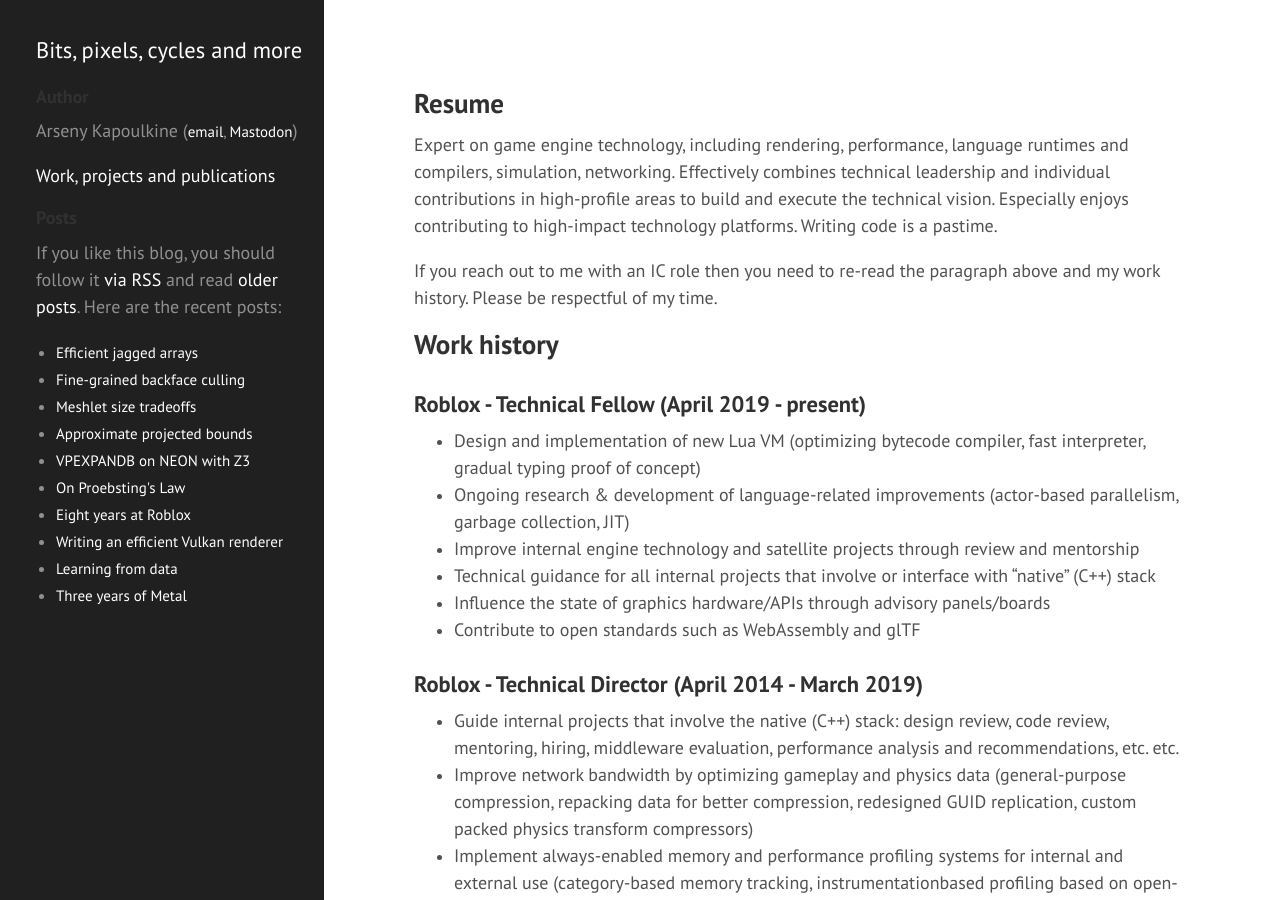
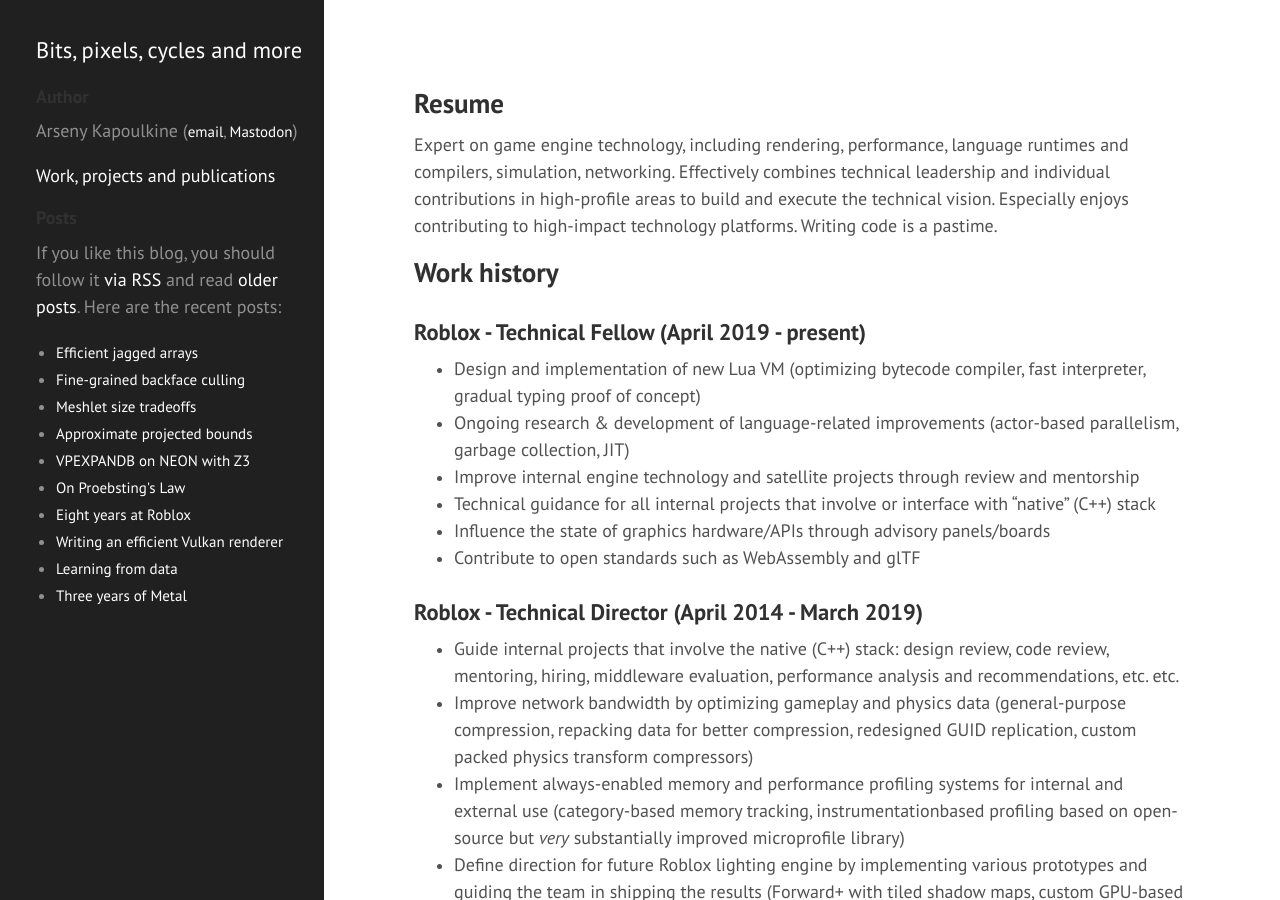
Before and after one commit to zeux/zeux.github.io, a Jekyll site: the page built from resume.md, in a window 1280 px wide and 900 px high. Built offline with Jekyll 4.4.1, drawn with Linux system fonts in a browser that asks for light colours.

Commit message:
Remove aggressively worded sentence
Niceness prevails!

```diff
--- a/resume.md
+++ b/resume.md
@@ -6,8 +6,6 @@
 ## Resume
 
 Expert on game engine technology, including rendering, performance, language runtimes and compilers, simulation, networking. Effectively combines technical leadership and individual contributions in high-profile areas to build and execute the technical vision. Especially enjoys contributing to high-impact technology platforms. Writing code is a pastime.
-
-If you reach out to me with an IC role then you need to re-read the paragraph above and my work history. Please be respectful of my time.
 
 ## Work history
 
```
